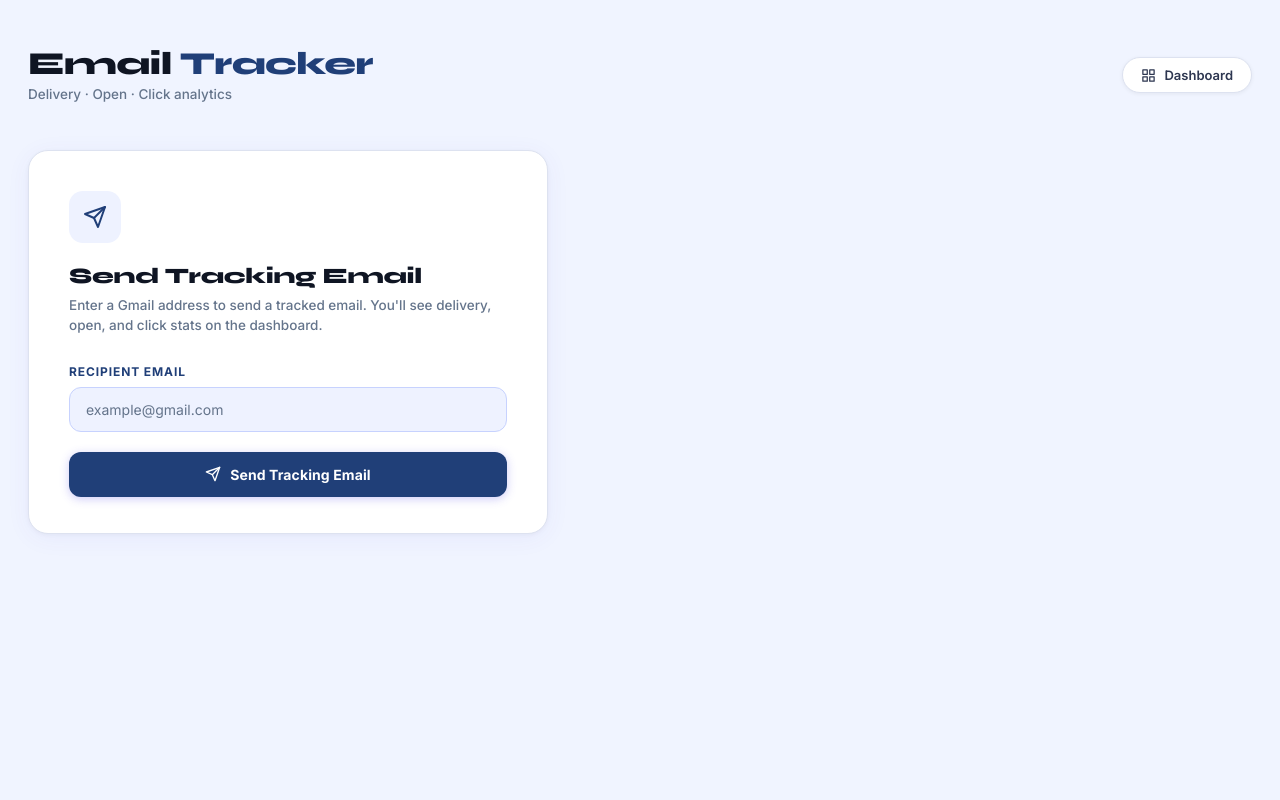
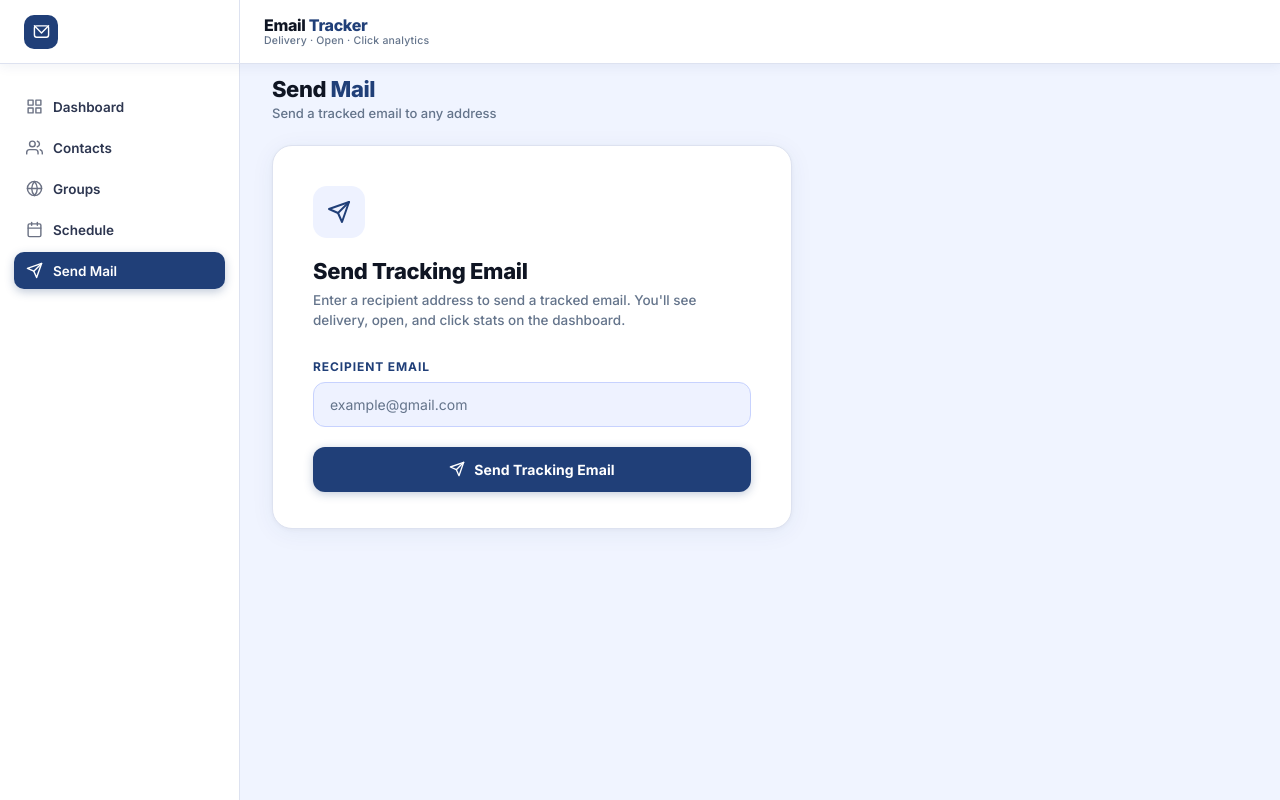
Before and after one commit to abhayrathor12/MailSender, a Django app: template email_tracker/tracker/templates/send_email.html in a window 1280 px wide. Run offline with Django 3.2, Linux system fonts and the light colour scheme; the template is opened without the code that fills it, so the values that code supplies are empty.

Commit message:
fourth changes

```diff
--- a/email_tracker/tracker/templates/base.html
+++ b/email_tracker/tracker/templates/base.html
@@ -4,6 +4,7 @@
     <meta charset="UTF-8">
     <meta name="viewport" content="width=device-width, initial-scale=1.0">
     <title>{% block title %}Email Tracker{% endblock %}</title>
+    <link href="https://fonts.googleapis.com/css2?family=Inter:wght@400;500;600;700;800&display=swap" rel="stylesheet">
     <link href="https://fonts.googleapis.com/css2?family=Syne:wght@600;700;800&family=DM+Sans:wght@400;500;600;700&display=swap" rel="stylesheet">
     <style>
         *, *::before, *::after { box-sizing: border-box; margin: 0; padding: 0; }
@@ -30,7 +31,7 @@
         }
 
         body {
-            font-family: 'DM Sans', sans-serif;
+            font-family: 'Inter', sans-serif;
             background: var(--bg);
             color: var(--text-primary);
             min-height: 100vh;
@@ -83,7 +84,7 @@
         }
 
         .brand-name {
-            font-family: 'Syne', sans-serif;
+            font-family: 'Inter', sans-serif;
             font-size: 16px;
             font-weight: 800;
             color: var(--text-primary);
@@ -188,7 +189,7 @@
         /* ── MAIN CONTENT ── */
         .main-content {
             margin-left: var(--sidebar-w);
-            margin-top: var(--navbar-h);
+            margin-top: 40px;
             padding: 36px 32px;
             min-height: calc(100vh - var(--navbar-h));
             flex: 1;
@@ -282,7 +283,7 @@
         .gp-icon.busy    { background: #fef3c7;          color: #92400e; }
 
         .gp-title {
-            font-family: 'Syne', sans-serif;
+            font-family: 'Inter', sans-serif;
             font-size: 17px;
             font-weight: 800;
             color: var(--text-primary);
@@ -309,7 +310,7 @@
             padding: 10px 28px;
             font-size: 13.5px;
             font-weight: 600;
-            font-family: 'DM Sans', sans-serif;
+            font-family: 'Inter', sans-serif;
             cursor: pointer;
             box-shadow: 0 2px 8px rgba(32,63,120,0.22);
             transition: background 0.15s, transform 0.1s;
@@ -349,7 +350,7 @@
     <div class="sidebar-overlay" id="sidebarOverlay"></div>
 
     <aside class="sidebar" id="sidebar">
-        <span class="sidebar-section-label">Main</span>
+
 
         <a href="{% url 'dashboard' %}" class="nav-link {% block nav_dashboard %}{% endblock %}">
             <svg viewBox="0 0 24 24" fill="none" stroke="currentColor" stroke-width="2" stroke-linecap="round" stroke-linejoin="round">
--- a/email_tracker/tracker/templates/send_email.html
+++ b/email_tracker/tracker/templates/send_email.html
@@ -1,98 +1,42 @@
+{% extends 'base.html' %}
 
+{% block title %}Send Mail — Email Tracker{% endblock %}
 
-<!DOCTYPE html>
-<html lang="en">
-<head>
-    <meta charset="UTF-8">
-    <meta name="viewport" content="width=device-width, initial-scale=1.0">
-    <title>Send Tracking Email</title>
-    <link href="https://fonts.googleapis.com/css2?family=Syne:wght@700;800&family=Inter:wght@400;500;600;700&display=swap" rel="stylesheet">
-    <style>
-        *, *::before, *::after { box-sizing: border-box; margin: 0; padding: 0; }
+{% block nav_send %}active{% endblock %}
 
-        :root {
-            --bg: #f0f4ff;
-            --surface: #ffffff;
-            --border: #dde2f0;
-            --text-primary: #0f1523;
-            --text-secondary: #2d3650;
-            --text-muted: #64748b;
-            --accent: #203f78;
-            --accent-light: #eef2ff;
-            --accent-hover: #203f78cc;
-            --input-border: #c7d2fe;
-        }
+{% block extra_styles %}
 
-        body {
-            font-family: 'Inter', sans-serif;
-            background: var(--bg);
-            color: var(--text-primary);
-            min-height: 100vh;
-            padding: 48px 28px;
-        }
-
-        .container { max-width: 1280px; margin: 0 auto; }
-
-        /* ── Header ── */
-        header {
+    .page-header {
         display: flex;
         align-items: center;
         justify-content: space-between;
         flex-wrap: wrap;
-            gap: 16px;
-            margin-bottom: 48px;
+        gap: 14px;
+        margin-bottom: 24px;
     }
 
-        .header-left h1 {
-            font-family: 'Syne', sans-serif;
-            font-size: 32px;
+    .page-title {
+        font-family: 'Inter', sans-serif;
+        font-size: 22px;
         font-weight: 800;
-            letter-spacing: -0.6px;
+        letter-spacing: -0.4px;
         color: var(--text-primary);
-            line-height: 1;
     }
 
-        .header-left h1 span { color: var(--accent); }
+    .page-title span { color: var(--accent); }
 
-        .header-left p {
-            margin-top: 6px;
-            font-size: 13.5px;
+    .page-subtitle {
+        font-size: 13px;
         color: var(--text-muted);
         font-weight: 500;
+        margin-top: 3px;
     }
 
-        .dashboard-btn {
-            display: inline-flex;
-            align-items: center;
-            gap: 8px;
-            background: #fff;
-            color: var(--text-secondary);
-            border: 1.5px solid var(--border);
-            border-radius: 999px;
-            padding: 9px 18px;
-            font-size: 13px;
-            font-weight: 600;
-            font-family: 'Inter', sans-serif;
-            cursor: pointer;
-            text-decoration: none;
-            box-shadow: 0 1px 4px rgba(0,0,0,0.06);
-            transition: border-color 0.15s, color 0.15s, transform 0.1s;
-        }
-
-        .dashboard-btn:hover {
-            border-color: var(--accent);
-            color: var(--accent);
-            transform: translateY(-1px);
-        }
-
-        .dashboard-btn svg { width: 15px; height: 15px; flex-shrink: 0; }
-
-        /* ── Card ── */
     .card {
         background: var(--surface);
         border: 1.5px solid var(--border);
         border-radius: 20px;
-            box-shadow: 0 4px 24px rgba(79,70,229,0.06), 0 1px 4px rgba(0,0,0,0.04);
+        box-shadow: 0 4px 24px rgba(32,63,120,0.06), 0 1px 4px rgba(0,0,0,0.04);
         max-width: 520px;
         padding: 40px 40px 36px;
     }
@@ -101,14 +45,16 @@
         width: 52px; height: 52px;
         background: var(--accent-light);
         border-radius: 14px;
-            display: flex; align-items: center; justify-content: center;
+        display: flex;
+        align-items: center;
+        justify-content: center;
         margin-bottom: 20px;
     }
 
     .card-icon svg { width: 24px; height: 24px; color: var(--accent); }
 
     .card h2 {
-            font-family: 'Syne', sans-serif;
+        font-family: 'Inter', sans-serif;
         font-size: 22px;
         font-weight: 800;
         color: var(--text-primary);
@@ -124,7 +70,6 @@
         line-height: 1.5;
     }
 
-        /* ── Form ── */
     label {
         display: block;
         font-size: 12px;
@@ -143,7 +88,7 @@
         font-family: 'Inter', sans-serif;
         color: var(--text-primary);
         background: var(--accent-light);
-            border: 1.5px solid var(--input-border);
+        border: 1.5px solid #c7d2fe;
         border-radius: 12px;
         outline: none;
         transition: border-color 0.15s, box-shadow 0.15s;
@@ -154,7 +99,7 @@
 
     input[type="email"]:focus {
         border-color: var(--accent);
-            box-shadow: 0 0 0 3px rgba(79,70,229,0.12);
+        box-shadow: 0 0 0 3px rgba(32,63,120,0.12);
         background: #fff;
     }
 
@@ -173,57 +118,51 @@
         font-weight: 700;
         font-family: 'Inter', sans-serif;
         cursor: pointer;
-            box-shadow: 0 2px 10px rgba(79,70,229,0.28);
+        box-shadow: 0 2px 10px rgba(32,63,120,0.28);
         transition: background 0.15s, box-shadow 0.15s, transform 0.1s;
         letter-spacing: 0.1px;
     }
 
     .submit-btn:hover {
         background: var(--accent-hover);
-            box-shadow: 0 4px 16px rgba(79,70,229,0.38);
+        box-shadow: 0 4px 16px rgba(32,63,120,0.38);
         transform: translateY(-1px);
     }
 
     .submit-btn:active { transform: translateY(0); }
-
+    .submit-btn:disabled { opacity: 0.65; cursor: not-allowed; transform: none; box-shadow: none; }
     .submit-btn svg { width: 16px; height: 16px; flex-shrink: 0; }
 
-        @media (max-width: 600px) {
-            body { padding: 24px 14px; }
-            header { flex-direction: column; align-items: flex-start; }
-            .header-left h1 { font-size: 26px; }
-            .card { padding: 28px 22px 24px; }
+    @keyframes spin {
+        from { transform: rotate(0deg); }
+        to   { transform: rotate(360deg); }
     }
-    </style>
-</head>
-<body>
 
-<div class="container">
+{% endblock %}
 
-    <header>
-        <div class="header-left">
-            <h1>Email <span>Tracker</span></h1>
-            <p>Delivery · Open · Click analytics</p>
+{% block content %}
+
+    <!-- Page Header -->
+    <div class="page-header">
+        <div>
+            <div class="page-title">Send <span>Mail</span></div>
+            <div class="page-subtitle">Send a tracked email to any address</div>
         </div>
-        <a href="/" class="dashboard-btn">
-            <svg viewBox="0 0 24 24" fill="none" stroke="currentColor" stroke-width="2" stroke-linecap="round" stroke-linejoin="round">
-                <rect x="3" y="3" width="7" height="7"/><rect x="14" y="3" width="7" height="7"/>
-                <rect x="14" y="14" width="7" height="7"/><rect x="3" y="14" width="7" height="7"/>
-            </svg>
-            Dashboard
-        </a>
-    </header>
+    </div>
 
+    <!-- Card -->
     <div class="card">
         <div class="card-icon">
-            <svg viewBox="0 0 24 24" fill="none" stroke="currentColor" stroke-width="2" stroke-linecap="round" stroke-linejoin="round">
-                <line x1="22" y1="2" x2="11" y2="13"/><polygon points="22 2 15 22 11 13 2 9 22 2"/>
+            <svg viewBox="0 0 24 24" fill="none" stroke="currentColor" stroke-width="2"
+                 stroke-linecap="round" stroke-linejoin="round">
+                <line x1="22" y1="2" x2="11" y2="13"/>
+                <polygon points="22 2 15 22 11 13 2 9 22 2"/>
             </svg>
         </div>
         <h2>Send Tracking Email</h2>
-        <p>Enter a Gmail address to send a tracked email. You'll see delivery, open, and click stats on the dashboard.</p>
+        <p>Enter a recipient address to send a tracked email. You'll see delivery, open, and click stats on the dashboard.</p>
 
-        <form method="POST">
+        <form id="sendForm">
             {% csrf_token %}
             <label for="email">Recipient Email</label>
             <input
@@ -233,16 +172,74 @@
                 placeholder="example@gmail.com"
                 required
             >
-            <button type="submit" class="submit-btn">
-                <svg viewBox="0 0 24 24" fill="none" stroke="currentColor" stroke-width="2" stroke-linecap="round" stroke-linejoin="round">
-                    <line x1="22" y1="2" x2="11" y2="13"/><polygon points="22 2 15 22 11 13 2 9 22 2"/>
+            <button type="submit" class="submit-btn" id="submitBtn">
+                <svg viewBox="0 0 24 24" fill="none" stroke="currentColor" stroke-width="2"
+                     stroke-linecap="round" stroke-linejoin="round">
+                    <line x1="22" y1="2" x2="11" y2="13"/>
+                    <polygon points="22 2 15 22 11 13 2 9 22 2"/>
                 </svg>
                 Send Tracking Email
             </button>
         </form>
     </div>
 
-</div>
+{% endblock %}
 
-</body>
-</html>
+{% block extra_scripts %}
+<script>
+    const sendForm  = document.getElementById('sendForm');
+    const submitBtn = document.getElementById('submitBtn');
+
+    const ICON_SEND = `
+        <svg viewBox="0 0 24 24" fill="none" stroke="currentColor" stroke-width="2"
+             stroke-linecap="round" stroke-linejoin="round" style="width:16px;height:16px;flex-shrink:0;">
+            <line x1="22" y1="2" x2="11" y2="13"/>
+            <polygon points="22 2 15 22 11 13 2 9 22 2"/>
+        </svg>
+        Send Tracking Email
+    `;
+
+    const ICON_SENDING = `
+        <svg viewBox="0 0 24 24" fill="none" stroke="currentColor" stroke-width="2"
+             stroke-linecap="round" stroke-linejoin="round"
+             style="width:16px;height:16px;flex-shrink:0;animation:spin 1s linear infinite;">
+            <path d="M21 12a9 9 0 1 1-6.219-8.56"/>
+        </svg>
+        Sending…
+    `;
+
+    sendForm.addEventListener('submit', async (e) => {
+        e.preventDefault();
+
+        const email = document.getElementById('email').value.trim();
+        if (!email) return;
+
+        /* Show sending state */
+        submitBtn.disabled   = true;
+        submitBtn.innerHTML  = ICON_SENDING;
+
+        const formData = new FormData(sendForm);
+
+        try {
+            const resp = await fetch('', {
+                method: 'POST',
+                body: formData,
+                headers: { 'X-CSRFToken': formData.get('csrfmiddlewaretoken') }
+            });
+
+            if (resp.ok) {
+                showPopup('success', `Tracking email sent to ${email} successfully.`);
+                sendForm.reset();
+            } else {
+                showPopup('error', 'Failed to send email. Please try again.');
+            }
+
+        } catch (err) {
+            showPopup('error', 'Network error. Please check your connection.');
+        } finally {
+            submitBtn.disabled  = false;
+            submitBtn.innerHTML = ICON_SEND;
+        }
+    });
+</script>
+{% endblock %}
```
Also changed, not shown: email_tracker/tracker/templates/contact.html (+7 -7 lines), email_tracker/tracker/templates/dashboard.html (+218 -105 lines), email_tracker/tracker/templates/groups.html (+9 -9 lines), email_tracker/tracker/templates/schedule.html (+4 -4 lines), email_tracker/db.sqlite3. Lines whose indentation alone changed are shown as unchanged.
